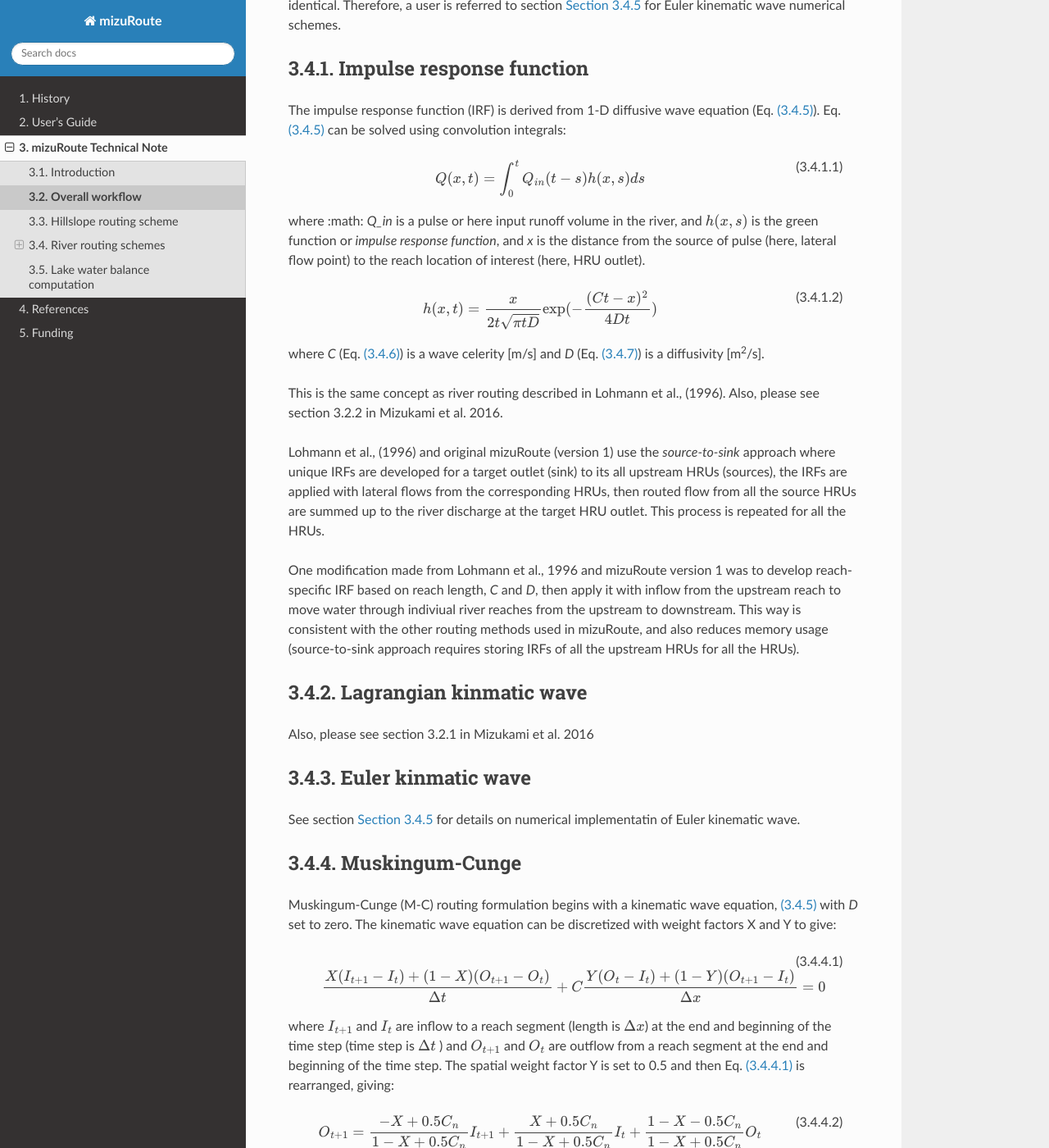
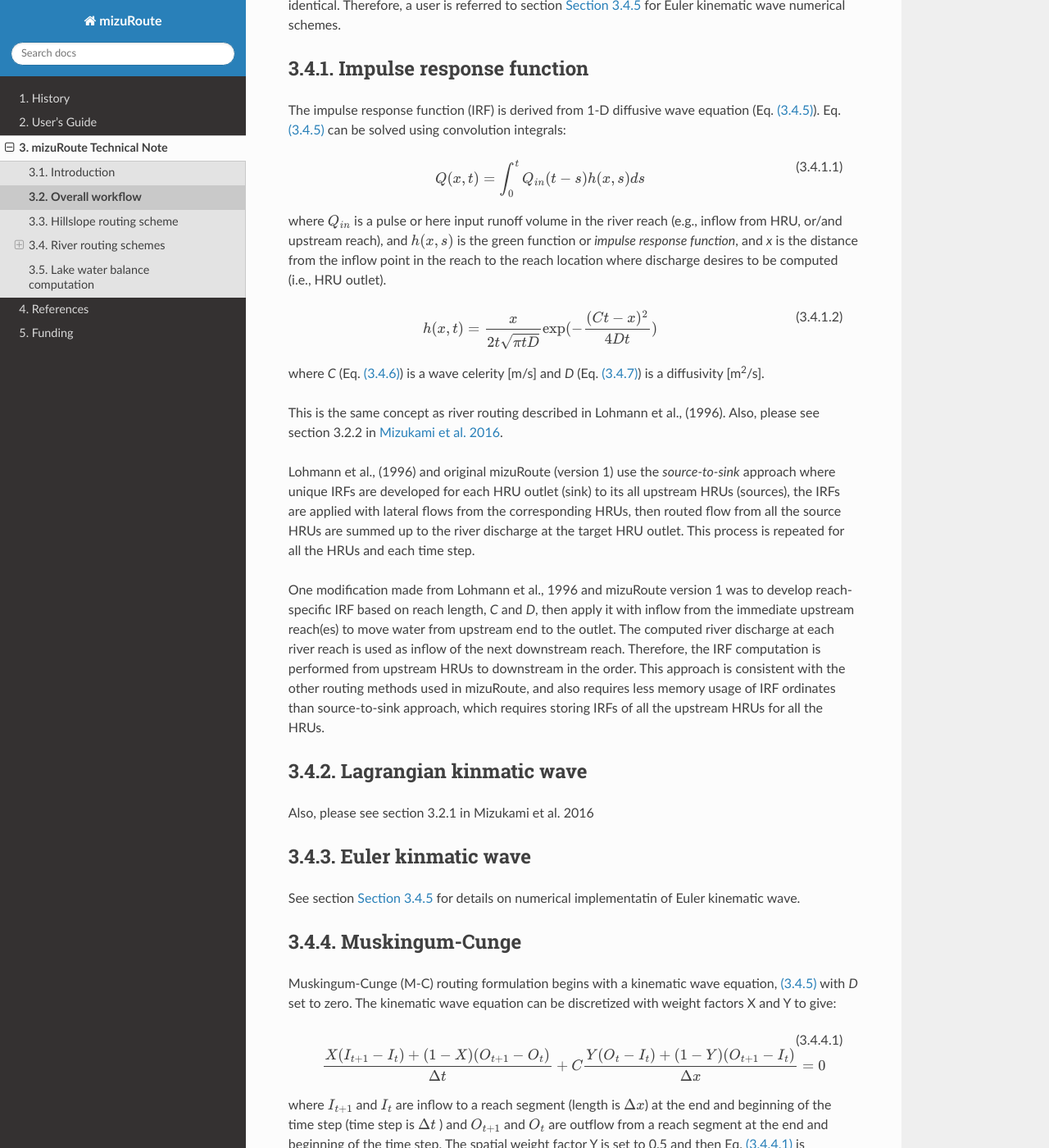
Before and after one commit to ESCOMP/mizuRoute, a Sphinx documentation site: the page built from docs/source/tech_note/reach_routing.rst, in a window 1280 px wide and 1400 px high, scrolled down 3601 px. Shown: the whole window at 82% size. Built offline with Sphinx 7.4.7 and the Read the Docs theme 3.1.0, drawn with Linux system fonts in a browser that asks for light colours.

Commit message:
more editing on IRF routing concept

```diff
--- a/docs/source/tech_note/reach_routing.rst
+++ b/docs/source/tech_note/reach_routing.rst
@@ -149,7 +149,7 @@
 
    Q(x,t) = \int_{0}^t Q_{in}(t-s)h(x,s)ds
 
-where :math: `Q_in` is a pulse or here input runoff volume in the river, and :math:`h(x,s)` is the green function or *impulse response function*, and *x* is the distance from the source of pulse (here, lateral flow point) to the reach location of interest (here, HRU outlet).
+where :math:`Q_{in}` is a pulse or here input runoff volume in the river reach (e.g., inflow from HRU, or/and upstream reach), and :math:`h(x,s)` is the green function or *impulse response function*, and *x* is the distance from the inflow point in the reach to the reach location where discharge desires to be computed (i.e., HRU outlet).
 
 .. math::
    :label: 0.9
@@ -158,13 +158,14 @@
 
 where *C* (Eq. :eq:`0.6`) is a wave celerity [m/s] and *D* (Eq. :eq:`0.7`) is a diffusivity [m\ :sup:`2`\/s].
 
-This is the same concept as river routing described in Lohmann et al., (1996). Also, please see section 3.2.2 in Mizukami et al. 2016.
+This is the same concept as river routing described in Lohmann et al., (1996). Also, please see section 3.2.2 in :ref:`Mizukami et al. 2016 <Mizukami2016>`.
 
-Lohmann et al., (1996) and original mizuRoute (version 1) use the *source-to-sink* approach where unique IRFs are developed for a target outlet (sink) to its all upstream HRUs (sources), the IRFs are applied with lateral flows from the corresponding HRUs,
-then routed flow from all the source HRUs are summed up to the river discharge at the target HRU outlet. This process is repeated for all the HRUs.
+Lohmann et al., (1996) and original mizuRoute (version 1) use the *source-to-sink* approach where unique IRFs are developed for each HRU outlet (sink) to its all upstream HRUs (sources), the IRFs are applied with lateral flows from the corresponding HRUs,
+then routed flow from all the source HRUs are summed up to the river discharge at the target HRU outlet. This process is repeated for all the HRUs and each time step.
 
-One modification made from Lohmann et al., 1996 and mizuRoute version 1 was to develop reach-specific IRF based on reach length, *C* and *D*, then apply it with inflow from the upstream reach to move water through indiviual river reaches from the upstream to downstream.
-This way is consistent with the other routing methods used in mizuRoute, and also reduces memory usage (source-to-sink approach requires storing IRFs of all the upstream HRUs for all the HRUs).
+One modification made from Lohmann et al., 1996 and mizuRoute version 1 was to develop reach-specific IRF based on reach length, *C* and *D*, then apply it with inflow from the immediate upstream reach(es) to move water from upstream end to the outlet.
+The computed river discharge at each river reach is used as inflow of the next downstream reach. Therefore, the IRF computation is performed from upstream HRUs to downstream in the order.
+This approach is consistent with the other routing methods used in mizuRoute, and also requires less memory usage of IRF ordinates than source-to-sink approach, which requires storing IRFs of all the upstream HRUs for all the HRUs.
 
 .. _Lagrangian_kinematic_wave:
 
```
